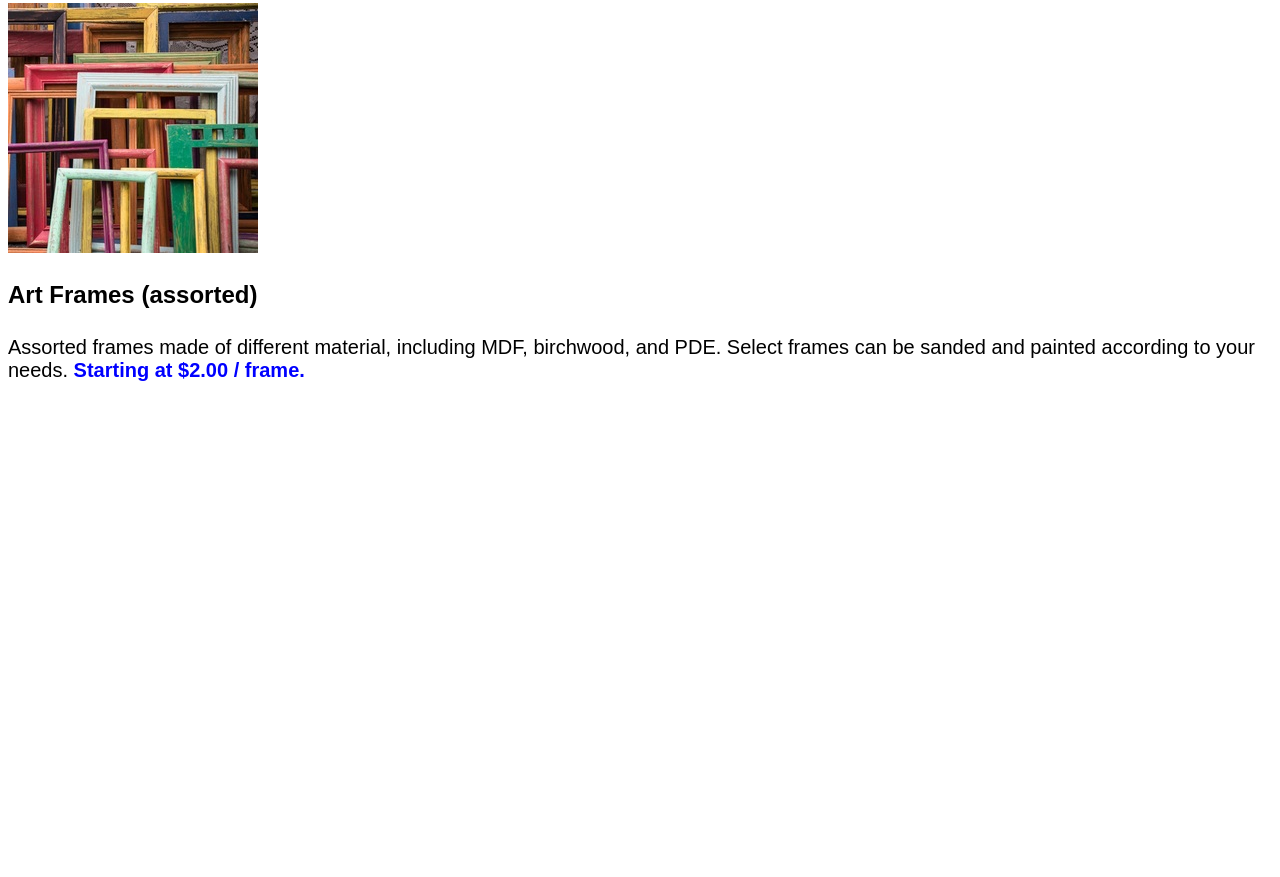
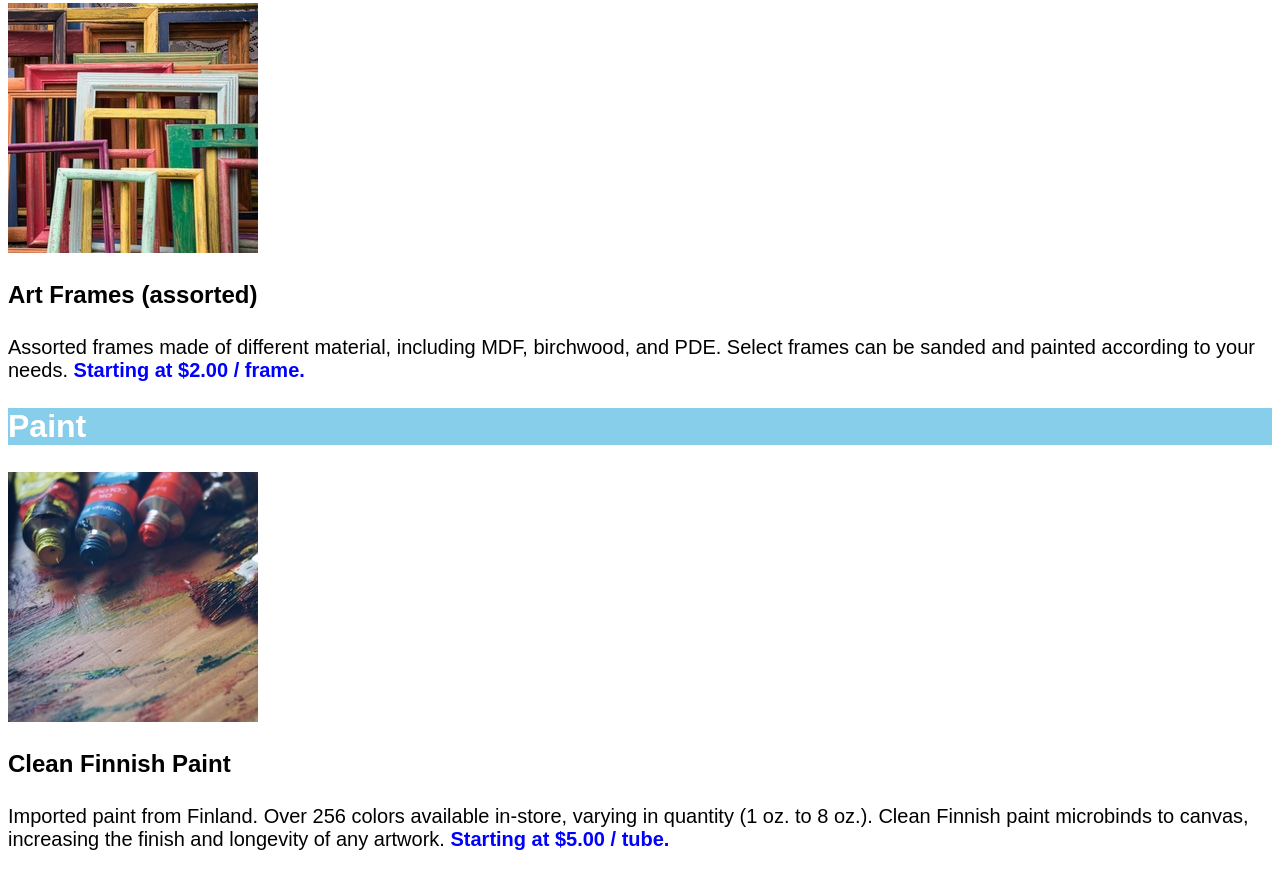
Before and after one commit to KaylaB-cd/DasmotoFeb25, a plain HTML site: page index.html in a window 1280 px wide. Shown: the part 778-1655 px from the top of the page. Before the commit the page ends 1186 px from the top, so only its background shows below. Drawn offline with Linux system fonts and the light colour scheme.

Commit message:
paint section added

```diff
--- a/Resources/CSS/index.css
+++ b/Resources/CSS/index.css
@@ -41,3 +41,11 @@ span {
     color: #fff;
     background-color: lightcoral;
 }
+
+.paint {
+    font-family: Arial, Helvetica, sans-serif;
+    font-size: 32px;
+    font-weight: bold;
+    color: #fff;
+    background-color: skyblue;
+}
--- a/index.html
+++ b/index.html
@@ -18,5 +18,9 @@
     <img src="./Resources/CSS/frames.jpeg" alt="Frames">
     <h3>Art Frames (assorted)</h3>
     <h4>Assorted frames made of different material, including MDF, birchwood, and PDE. Select frames can be sanded and painted according to your needs. <span>Starting at $2.00 / frame.</span></h4>
+    <h2 class="paint">Paint</h2>
+    <img src="./Resources/CSS/finnish.jpeg" alt="paint">
+    <h3>Clean Finnish Paint</h3>
+    <h4>Imported paint from Finland. Over 256 colors available in-store, varying in quantity (1 oz. to 8 oz.). Clean Finnish paint microbinds to canvas, increasing the finish and longevity of any artwork. <span>Starting at $5.00 / tube.</span></h4>
 </body>
 </html>
```
